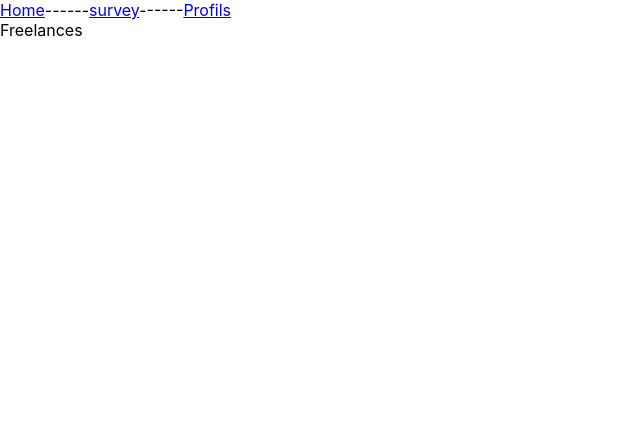
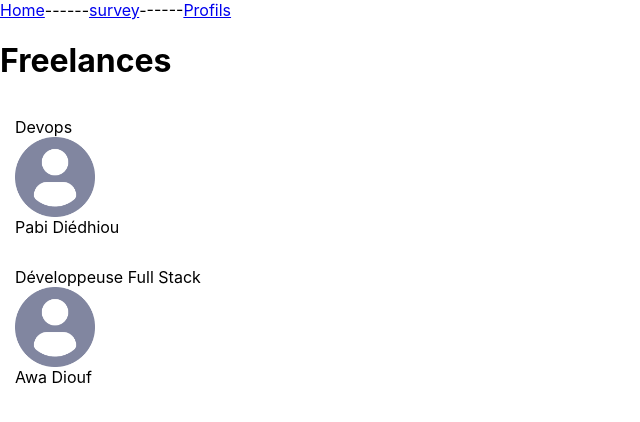
Before and after one commit to pabidiedhiou/PABI-AGENCY, a React (Create React App) app: page /freelances in a window 1280 px wide. Shown: the top 422 px of the page, without its empty margins (0-640 px from the left). Built offline with nearby package versions, Linux system fonts and the light colour scheme.

Commit message:
Jusqu'a Indiquer les Types de Vos Props avec Proptypes

```diff
--- /dev/null
+++ b/src/components/Card/Card.js
@@ -0,0 +1,22 @@
+import PropTypes from 'prop-types'
+import ProfilParDefaut from '../../assets/logo.PNG'
+export default function Card({ label, nom, picture }) {
+  return (
+    <div style={{ display: 'flex', flexDirection: 'column', padding: 15 }}>
+      <span>{label}</span>
+      <img src={picture} alt="freelance" height={80} width={80} />
+      <span>{nom}</span>
+    </div>
+  )
+}
+
+Card.defaultProps = {
+  nom: '',
+  label: '',
+  picture: ProfilParDefaut,
+}
+Card.propTypes = {
+  label: PropTypes.string.isRequired,
+  nom: PropTypes.string.isRequired,
+  picture: PropTypes.string.isRequired,
+}
--- a/src/pages/Freelances/Freelances.js
+++ b/src/pages/Freelances/Freelances.js
@@ -1,5 +1,29 @@
-import React from 'react'
-
+import ProfilParDefaut from '../../assets/logo.PNG'
+import Card from '../../components/Card/Card'
+const freelanceProfiles = [
+  {
+    nom: 'Pabi Diédhiou',
+    titre: 'Devops',
+    picture: ProfilParDefaut,
+  },
+  {
+    nom: 'Awa Diouf',
+    titre: 'Développeuse Full Stack',
+    picture: ProfilParDefaut,
+  },
+]
 export default function Freelances() {
-  return <div>Freelances</div>
+  return (
+    <div>
+      <h1>Freelances</h1>
+      {freelanceProfiles.map((profil, index) => (
+        <Card
+          key={`${profil.nom}-${index}`}
+          label={profil.titre}
+          picture={profil.picture}
+          nom={profil.nom}
+        />
+      ))}
+    </div>
+  )
 }
```
